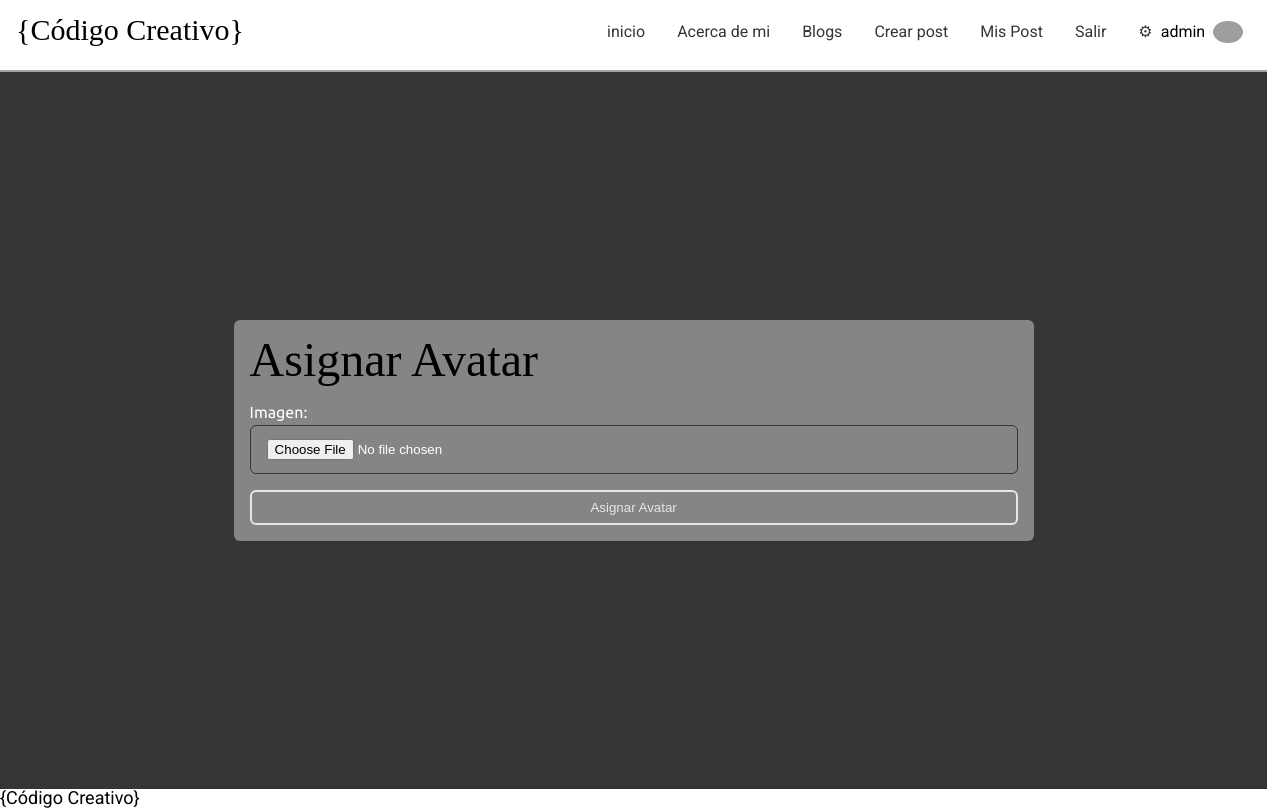
After one commit to Sebass83/Santos-Sebastian-Ariel-Comision-47765, a Django app: page /set-avatar/ in a window 1280 px wide. The commit adds this page. Run offline with Django 4.2, Linux system fonts and the light colour scheme; a user stored in the database is signed in; data comes from the database, SQL or seed files in the repository; both versions use the stored data as it was after the commit; some libraries are stand-ins or nearby versions; some web fonts are replaced; grey boxes are pictures that could not be loaded.

Commit message:
Se implementa avatar en plantilla base, se implementa setear avatar

```diff
--- a/CodigoCreativoApp/forms.py
+++ b/CodigoCreativoApp/forms.py
@@ -1,5 +1,5 @@
 from django import forms
-from CodigoCreativoApp.models import Blog
+from CodigoCreativoApp.models import Avatar, Blog
 from ckeditor.widgets import CKEditorWidget
 
 class CrearPost(forms.Form):
@@ -22,3 +22,11 @@ class EditPost(forms.Form):
         model = Blog
         fields = ['title','subtitle','description','body']
         exclude = ['entryDate','author','imagen']
+
+class SetAvatar(forms.Form):
+    imagen = forms.ImageField()
+
+    class Meta:
+        model = Avatar
+        fields = ['imagen']
+        exclude = ['user']
--- a/CodigoCreativoApp/models.py
+++ b/CodigoCreativoApp/models.py
@@ -11,6 +11,8 @@ class Avatar(models.Model):
 
     def __str__(self):
         return f"{self.user} - {self.imagen}"
+
+
 
 class Blog(models.Model):
 
--- a/CodigoCreativoApp/static/style.css
+++ b/CodigoCreativoApp/static/style.css
@@ -184,6 +184,15 @@ p {
   height: 0;
   visibility: hidden;
 }
+.editable{
+  border: 2px solid var(--green-dark);
+  transition: var(--transition);
+
+}
+.editable:hover{
+  border: 2px solid var(--green-light);
+
+}
 nav {
   align-content: center;
   width: 99vw;
@@ -367,7 +376,7 @@ footer {
   padding: 1rem;
   box-sizing: border-box;
   width: 99vw;
-  height: auto;
+  min-height: calc(100vh - 5.2rem);;
   display: grid;
   align-items: center;
   justify-content: center;
--- a/CodigoCreativoApp/urls.py
+++ b/CodigoCreativoApp/urls.py
@@ -8,4 +8,5 @@ urlpatterns = [
     path("editar-post/<int:id>", editarPost , name="editarPost"),
     path("post/<int:id>", getPost , name="getPost"),
     path("blogs/", allPosts, name="allPosts"),
+    path('set-avatar/', setAvatar, name="setAvatar")
 ]
--- a/CodigoCreativoApp/views.py
+++ b/CodigoCreativoApp/views.py
@@ -7,11 +7,6 @@ from CodigoCreativoApp.forms import *
 # Create your views here.
 def inicio(request):
     data = Blog.objects.all().order_by("-entryDate")
-    avatar = Avatar.objects.filter(user=request.user.id)
-    if avatar:
-        return render(
-            request, "index.html", {"data": data, "avatar": avatar[0].imagen.url}
-        )
     return render(request, "index.html", {"data": data})
 
 
@@ -43,35 +38,21 @@ def crearPost(request):
 
             data = Blog.objects.all().order_by("-entryDate")
             avatar = Avatar.objects.filter(user=request.user.id)
-            if avatar:
-                return render(
-                    request,
-                    "index.html",
-                    {
-                        "data": data,
-                        "avatar": avatar[0].imagen.url,
-                        "message": f"Se creo con éxito el post {title}.",
-                    },
-                )
+
             return render(
                 request,
                 "index.html",
-                {"data": data, "message": f"Se creo con éxito el post {title}."},
+                {"data": data, "message": f"Se creo con éxito el post {title}."}
             )
     else:
         forms = CrearPost()
 
-    if avatar:
-        return render(
-            request, "crear-blog.html", {"avatar": avatar[0].imagen.url, "forms": forms}
-        )
     return render(request, "crear-blog.html", {"forms": forms})
 
 
 @login_required(login_url="/accounts/login/")
 def editarPost(request, id):
     postOriginal = Blog.objects.get(id=id)
-    avatar = Avatar.objects.filter(user=request.user.id)
 
     if postOriginal.author == request.user:
         if request.method == 'POST':
@@ -86,28 +67,16 @@ def editarPost(request, id):
 
                 data = Blog.objects.filter(author=request.user)
                 if data:
-                    if avatar:
-                        return render(request,"mis-post.html",{"data": data, "avatar": avatar[0].imagen.url,'message': 'Post editado y guardado con éxito'})
                     return render(request, "mis-post.html", {"data": data, 'message': 'Post editado y guardado con éxito'})
                 else:
-                    if avatar:
-                        return render(request, "mis-post.html", {'message': 'Post editado y guardado con éxito', "avatar": avatar[0].imagen.url})
                     return render(request, "mis-post.html", {'message': 'Post editado y guardado con éxito'})
         form = EditPost(initial={'title':postOriginal.title, 'subtitle':postOriginal.subtitle, 'description':postOriginal.description, 'body':postOriginal.body})
-        if avatar:
-            return render(
-                request, "editar-blog.html", {"avatar": avatar[0].imagen.url, "forms": form,'id': id}
-        )
         return render(request, "editar-blog.html", {"forms": form, 'id': id})
     else:
         data = Blog.objects.filter(author=request.user)
         if data:
-            if avatar:
-                return render(request, "mis-post.html", {"data": data, "avatar": avatar[0].imagen.url})
             return render(request, "mis-post.html", {"data": data, 'error': 'El post que quieres editar no te pertenece o no existe'})
         else:
-            if avatar:
-                return render(request,"mis-post.html",{'error': 'El post que quieres editar no te pertenece o no existe', "avatar": avatar[0].imagen.url})
             return render(request, "mis-post.html", {'error': 'El post que quieres editar no te pertenece o no existe'})
 
 
@@ -118,49 +87,24 @@ def editarPost(request, id):
 
 def misPosts(request):
     data = Blog.objects.filter(author=request.user)
-    avatar = Avatar.objects.filter(user=request.user.id)
+
 
     if request.method == "GET":
         if data:
-            if avatar:
-                return render(
-                    request,
-                    "mis-post.html",
-                    {"data": data, "avatar": avatar[0].imagen.url},
-                )
             return render(request, "mis-post.html", {"data": data})
         else:
-            if avatar:
-                return render(
-                    request,
-                    "mis-post.html",
-                    {"error": "Sin post propios.", "avatar": avatar[0].imagen.url},
-                )
             return render(request, "mis-post.html", {"error": "Sin post propios."})
 
 
 def getPost(request, id):
     data = Blog.objects.filter(id=id)
-    avatar = Avatar.objects.filter(user=request.user.id)
     authorAvatar = Avatar.objects.filter(user= data[0].author.id)
-
-
-
 
     if request.method == "GET":
         if data:
             if authorAvatar:
-                if avatar:
-                    return render(
-                        request, "post.html", {"data": data, "avatar": avatar[0].imagen.url, 'authorAvatar': authorAvatar[0].imagen.url}
-                    )
                 return render(request, "post.html", {"data": data, 'authorAvatar': authorAvatar[0].imagen.url})
-            if avatar:
-                    return render(
-                        request, "post.html", {"data": data, "avatar": avatar[0].imagen.url}
-                    )
             return render(request, "post.html", {"data": data})
-
         else:
             return render(
                 request, "post.html", {"error": f"No se encontró post con el id: {id}"}
@@ -169,11 +113,21 @@ def getPost(request, id):
 
 def allPosts(request):
     data = Blog.objects.all()
-    avatar = Avatar.objects.filter(user=request.user.id)
+
+    return render(request, "posts.html", {"data": data})
+
+@login_required(login_url="/accounts/login/")
+def setAvatar(request):
+    if request.method == "POST":
+        form=SetAvatar(request.POST, request.FILES)
+        if form.is_valid():
+            usuario = request.user
+            req = form.cleaned_data
+            avatar = Avatar(user = usuario, imagen = req['imagen'])
+            avatar.save()
 
 
-    if avatar:
-        return render(
-            request, "posts.html", {"data": data, "avatar": avatar[0].imagen.url}
-        )
-    return render(request, "posts.html", {"data": data})
+            return render(request,'index.html',{'message':f'Se asigno con éxito el avatar a {usuario}'})
+    else:
+        form=SetAvatar()
+    return render(request,'set-avatar.html',{'forms':form})
--- a/templates/base.html
+++ b/templates/base.html
@@ -50,11 +50,15 @@
             <a href="{% url 'EditarPerfil' %}">⚙</a>
             <div>{{user.username}}</div>
 
-            {% if avatar %}
-            <img src="{{avatar}}" alt="" />
-            {% else %}
-            <img src="{% static 'img/default-avatar.jpg' %}" alt="" />
-            {% endif %}
+            {% with avatar=user.avatar_set.first %}
+              {% if avatar %}
+                <img src="{{avatar.imagen.url}}" alt="" />
+
+              {% else %}
+                <img class="editable" src="{% static 'img/default-avatar.jpg' %}" alt="" />
+              {% endif %}
+            {% endwith %}
+
 
           </li>
           {% else %}
--- a/templates/crear-blog.html
+++ b/templates/crear-blog.html
@@ -1,12 +1,9 @@
 {% extends "base.html" %} {% load static %} {% block main %}
 
 <section class="container-form">
-    <h1>Crear Post</h1>
-    {% if error %}
-    {{ error }}
-    {% endif %}
     <form action="{% url 'crearBlog' %}" method="post" enctype="multipart/form-data">
          {% csrf_token %}
+         <h1>Crear Post</h1>
 
          {{ forms.as_p }}
          {{ forms.media }}
--- /dev/null
+++ b/templates/set-avatar.html
@@ -0,0 +1,14 @@
+{% extends "base.html" %} {% load static %} {% block main %}
+
+
+<section class="container-form">
+  <form action="{% url 'setAvatar' %}" method="post" enctype="multipart/form-data">
+    {% csrf_token %}
+    <h2>Asignar Avatar</h2>
+
+    {{ forms.as_p }}
+    <button type="submit">Asignar Avatar</button>
+  </form>
+</section>
+
+{% endblock %}
```
Also changed, not shown: AuthApp/views.py (+2 -16 lines), db.sqlite3.
